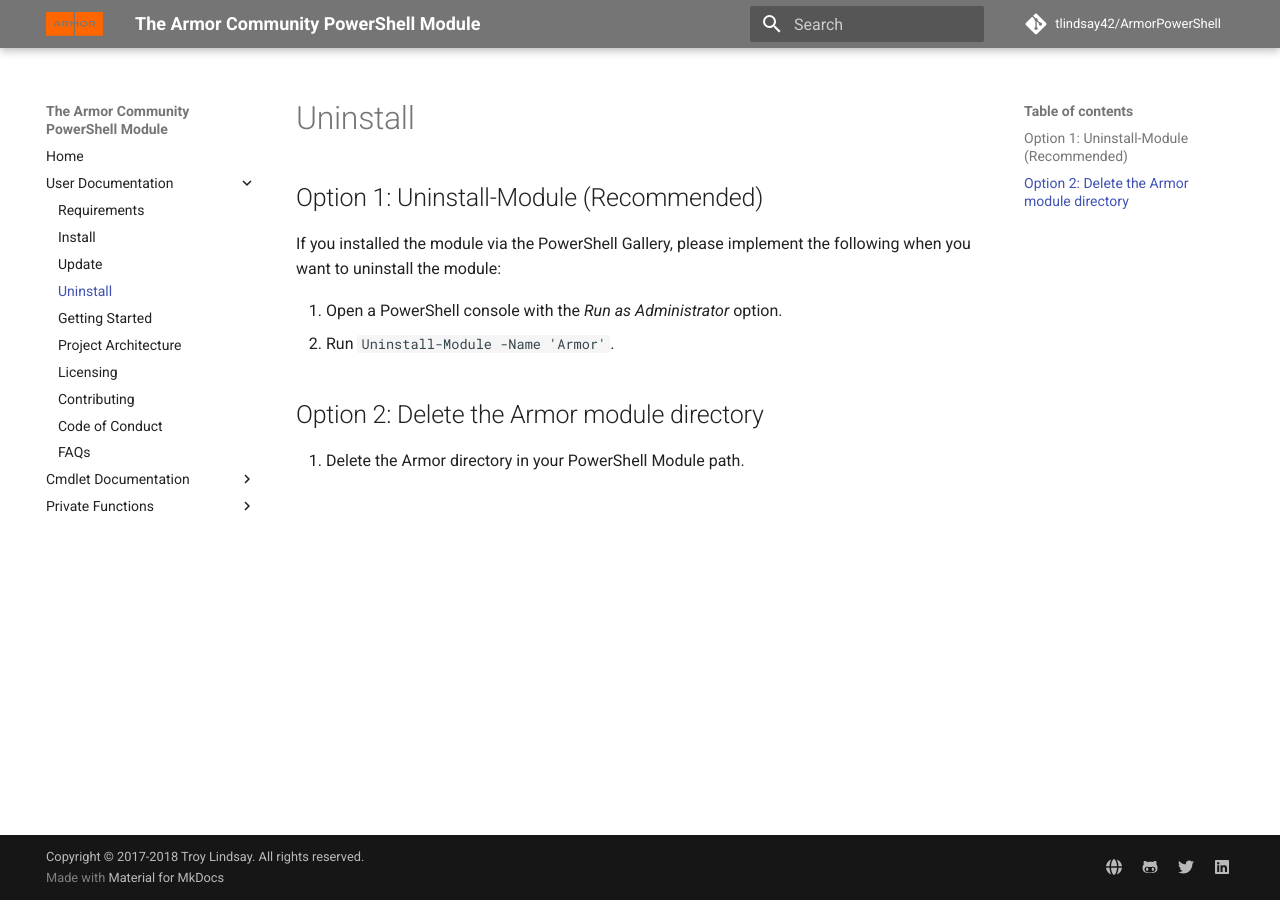
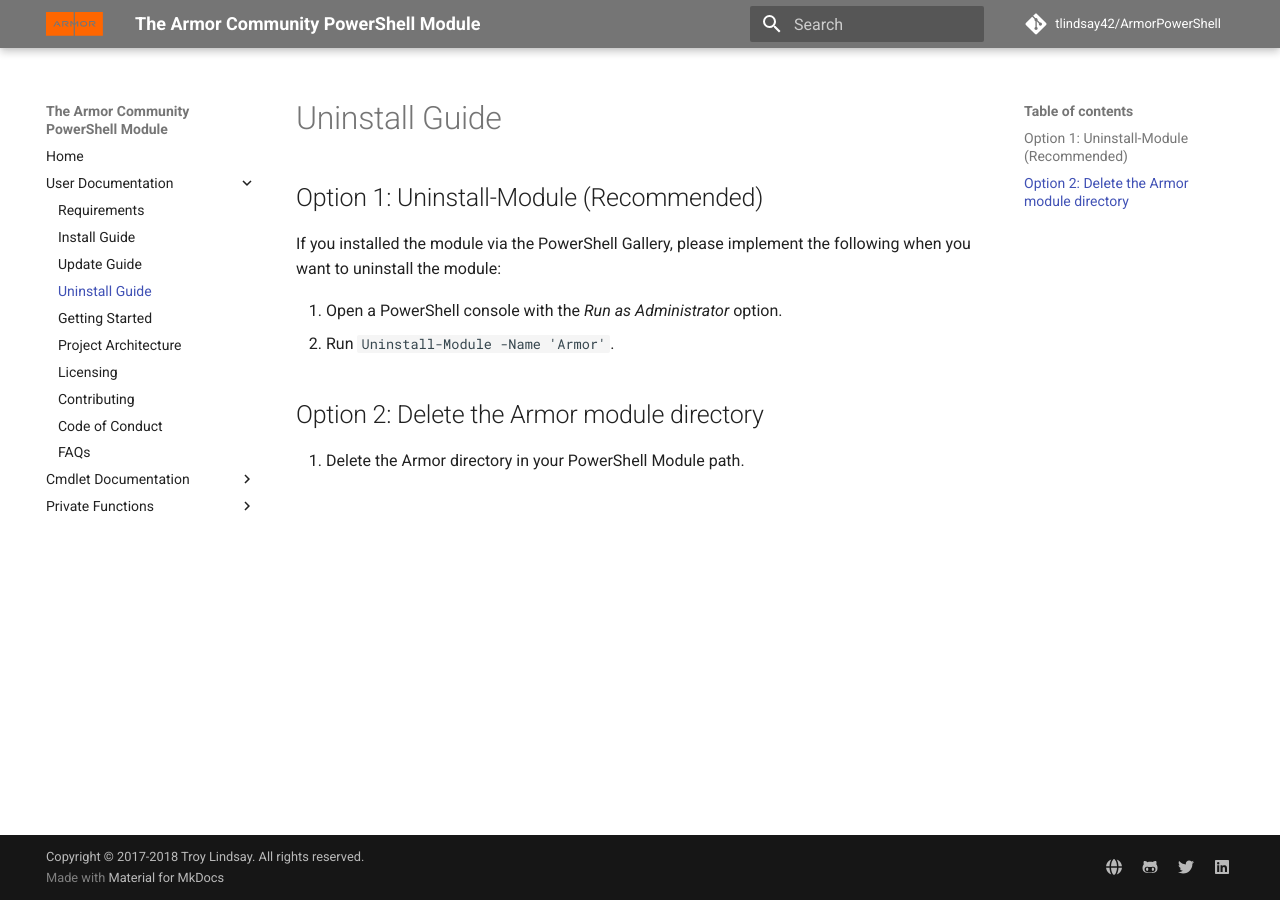
Before and after one commit to tlindsay42/ArmorPowerShell, an MkDocs documentation site: the page built from docs/user/Uninstall.md, in a window 1280 px wide. Built offline with MkDocs 1.6.1 and Material for MkDocs 9.7.7, drawn with Linux system fonts in a browser that asks for light colours; comment, search, counter and statistics services are not loaded; old or Windows-style settings are respelled for this version of MkDocs.

Commit message:
Append 'Guide' to Install, Update, & Uninstall guide titles
* #71

```diff
--- a/mkdocs.yml
+++ b/mkdocs.yml
@@ -88,9 +88,9 @@
   - Home: "index.md"
   - User Documentation:
     - Requirements: "user/Requirements.md"
-    - Install: "user/Install.md"
-    - Update: "user/Update.md"
-    - Uninstall: "user/Uninstall.md"
+    - Install Guide: "user/Install.md"
+    - Update Guide: "user/Update.md"
+    - Uninstall Guide: "user/Uninstall.md"
     - Getting Started: "user/Getting_Started.md"
     - Project Architecture: "user/Project_Architecture.md"
     - Licensing: "user/Licensing.md"
```
